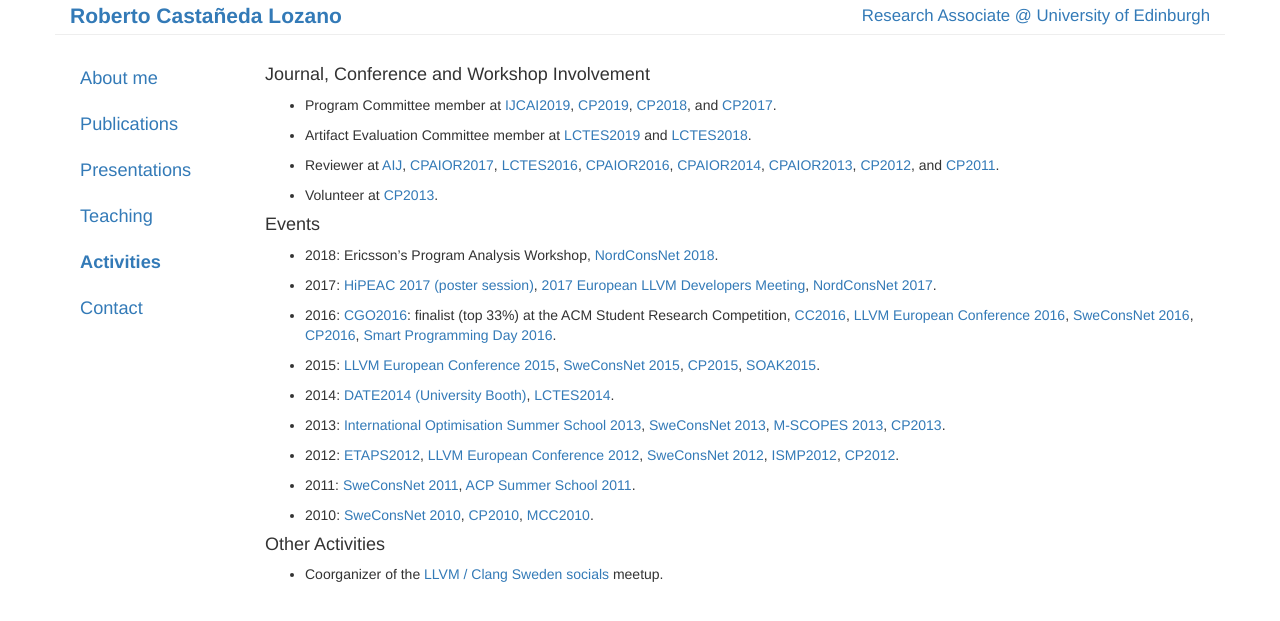
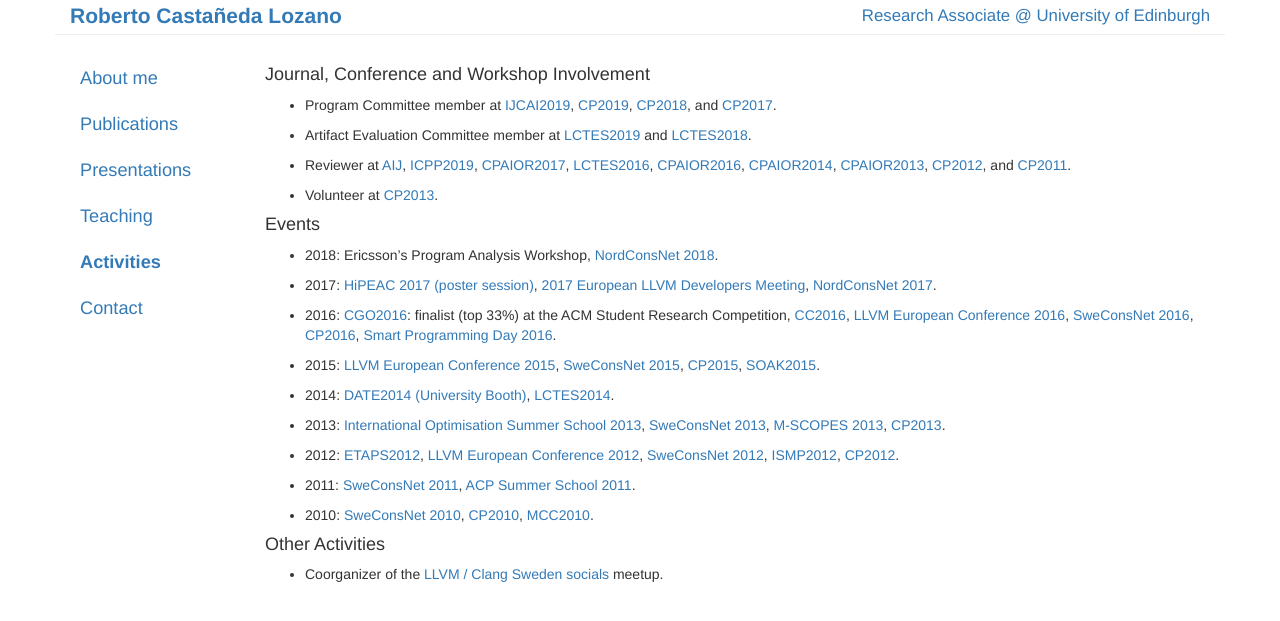
Before and after one commit to robcasloz/robcasloz.github.io, a Jekyll site: the page built from _posts/2010-09-01-activities.md, in a window 1280 px wide. Shown: the top 621 px of the page. Built offline with Jekyll 4.4.1, drawn with Linux system fonts in a browser that asks for light colours.

Commit message:
Update activities

```diff
--- a/_posts/2010-09-01-activities.md
+++ b/_posts/2010-09-01-activities.md
@@ -18,6 +18,7 @@ title: "Activities"
 
 - Reviewer at
             [AIJ](http://aij.ijcai.org/),
+            [ICPP2019](https://www.hpcs.cs.tsukuba.ac.jp/icpp2019/),
             [CPAIOR2017](http://cpaior2017.dei.unipd.it/),
             [LCTES2016](http://conf.researchr.org/home/LCTES-2016),
             [CPAIOR2016](https://symposia.cirrelt.ca/CPAIOR2016/en),
```
